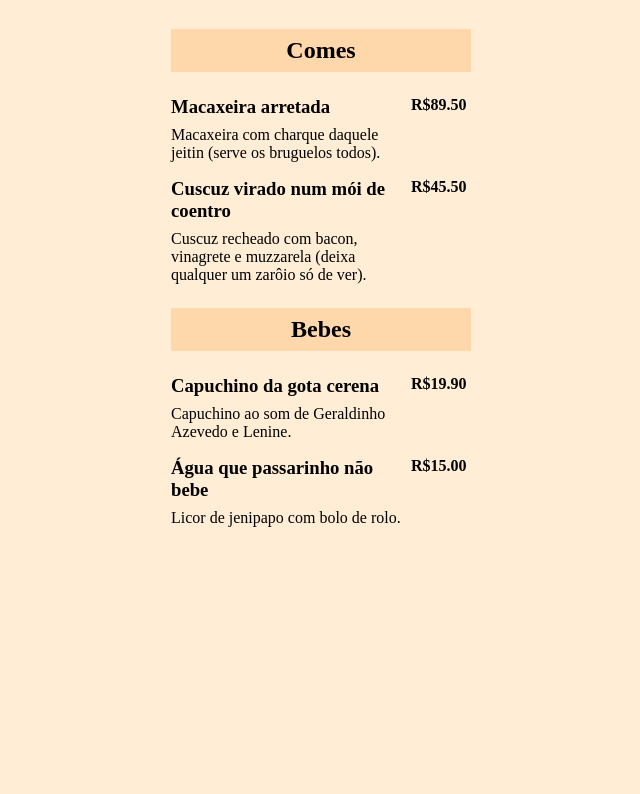
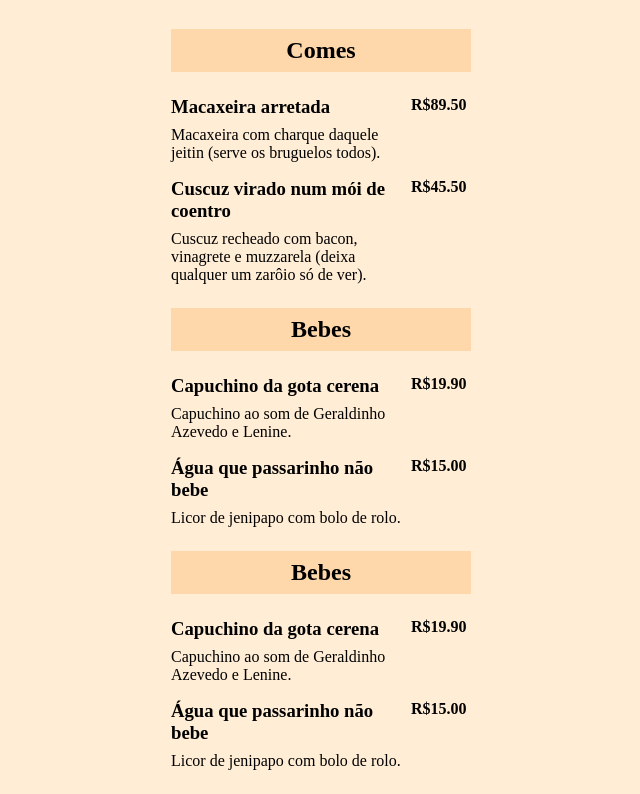
Before and after one commit to Newnell/Maratona-explorer-3, a plain HTML site: page index.html in a window 1280 px wide. Shown: the part 94-888 px from the top of the page, without its empty margins (319-959 px from the left). Before the commit the page ends 800 px from the top, so only its background shows below. Drawn offline with Linux system fonts and the light colour scheme.

Commit message:
Teste de atualização do menu

```diff
--- a/index.html
+++ b/index.html
@@ -81,5 +81,38 @@
       </ul>
     </section>
 
+    <section>
+      <h2>Bebes</h2>
+
+      <ul>
+        <li>
+          <div class="details">
+            <h3>Capuchino da gota cerena</h3>
+            <p class="description">
+              Capuchino ao som de Geraldinho Azevedo e Lenine.
+            </p>
+          </div>
+
+          <strong class="price">
+            R$19.90
+          </strong>
+        </li>
+
+        <li>
+          <div class="details">
+            <h3>Água que passarinho não bebe</h3>
+            <p class="description">
+              Licor de jenipapo com bolo de rolo.
+            </p>
+          </div>
+
+          <strong class="price">
+            R$15.00
+          </strong>
+        </li>
+
+      </ul>
+    </section>
+
   </body>
 </html>
```
